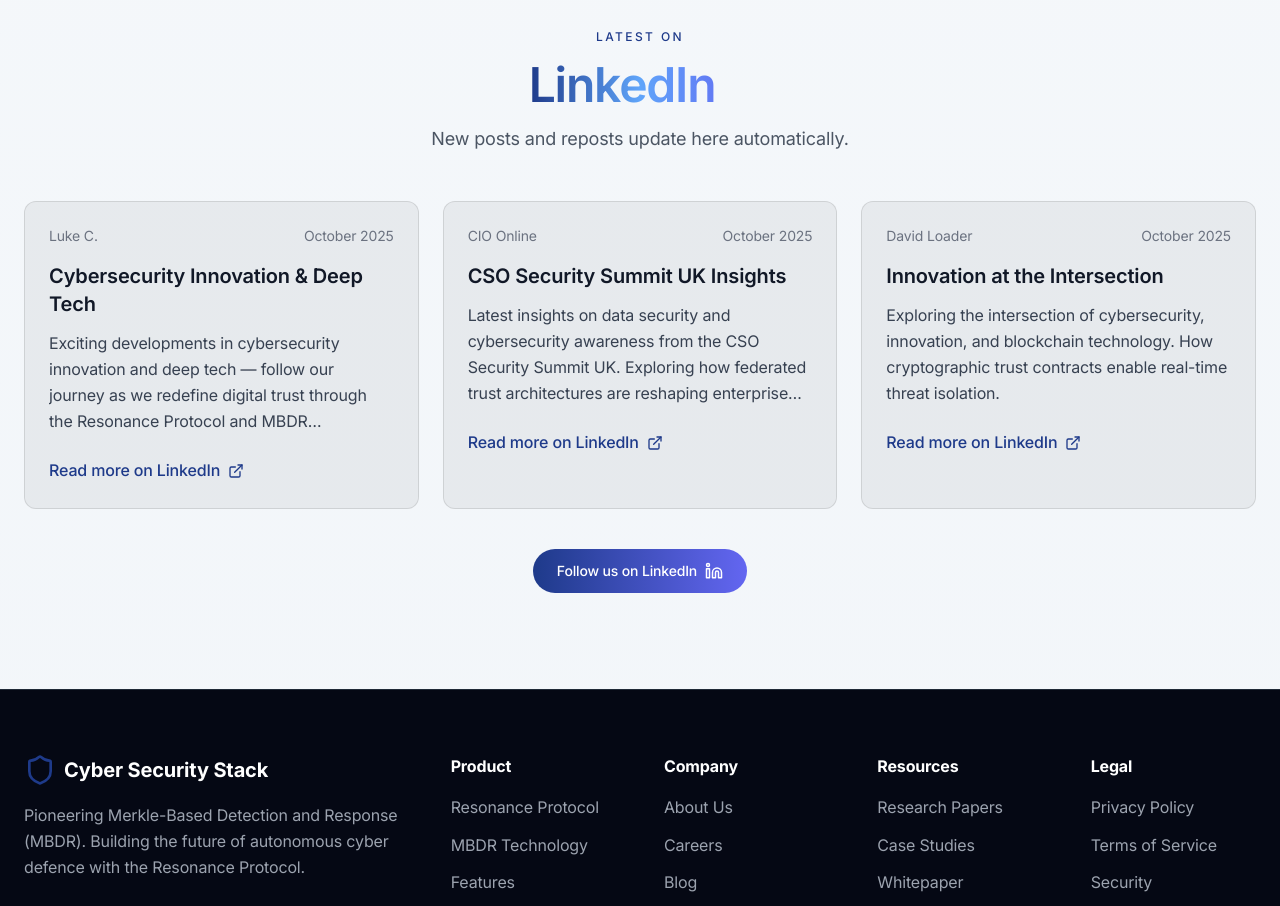
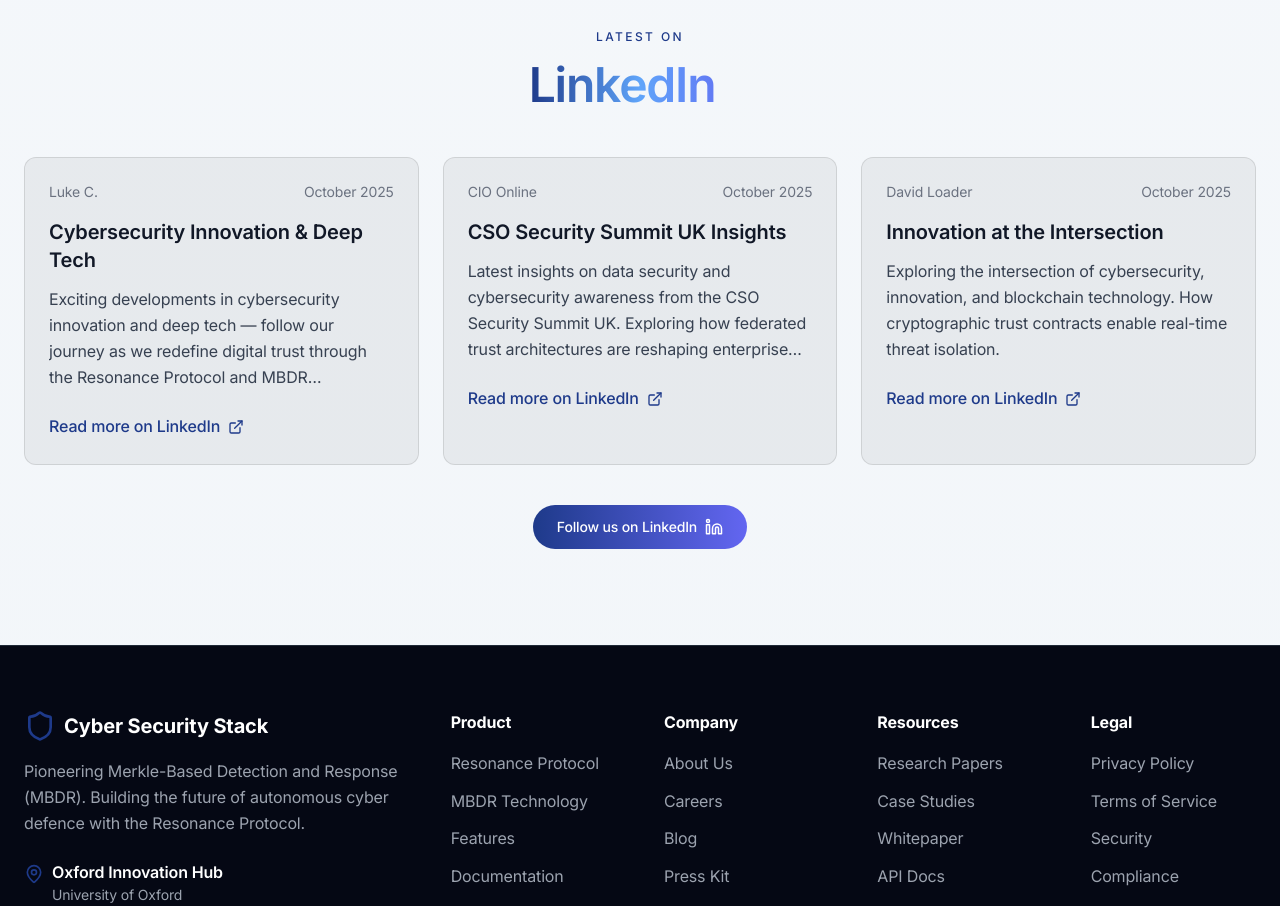
Before and after one commit to DevanshM1211/Cybersecurity-Stack-Website, a Next.js app: page / in a window 1280 px wide. Shown: the part 2000-2906 px from the top of the page. Built offline with nearby package versions, Linux system fonts and the light colour scheme.

Commit message:
Remove 'New posts and reposts update here automatically' subtitle from LinkedIn feed

```diff
--- a/components/LinkedInFeed.tsx
+++ b/components/LinkedInFeed.tsx
@@ -82,9 +82,6 @@
               LinkedIn <Linkedin size={28} />
             </span>
           </h2>
-          <p className="mt-4 text-gray-600 dark:text-gray-400 text-lg">
-            New posts and reposts update here automatically.
-          </p>
         </div>
 
         {/* Grid of posts */}
```
